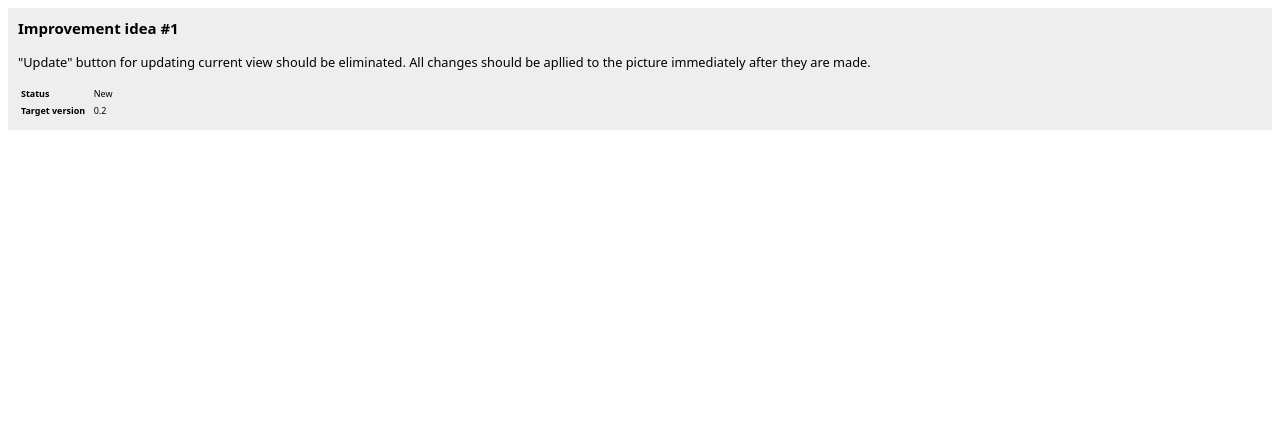
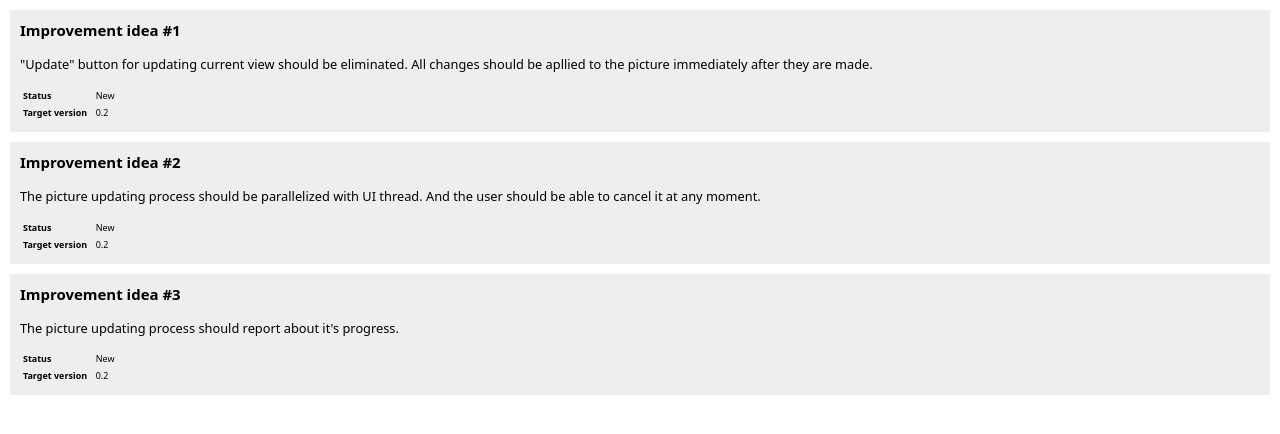
Before and after one commit to bigfatbrowncat/CatEye, a plain HTML site: page Tracking/ChangesPlan.html in a window 1280 px wide. Drawn offline with Linux system fonts and the light colour scheme.

Commit message:
Added two improvement ideas.

```diff
--- a/Tracking/ChangesPlan.html
+++ b/Tracking/ChangesPlan.html
@@ -2,11 +2,12 @@
 <head>
 	<title>Changes plan for CatEye project</title>
 	<style>
-		body { font-family: sans; font-size: 80% }
+		body { font-family: sans; font-size: 80%; margin: 0 }
 		table { font-family: sans; font-size: 70% }
-		div { -moz-border-radius: 5px; background-color: #eeeeee; padding: 10px }
+		div { -moz-border-radius: 5px; background-color: #eeeeee; padding: 10px; margin: 10px; }
 	</style>
 </head>
+
 <div>
 	<h3 style="margin-top: 0">Improvement idea #1</h3>
 	<p>"Update" button for updating current view should be eliminated. All changes should be apllied to the picture immediately after they are made.</p>
@@ -19,5 +20,30 @@
 		</tr>
 	</table>
 </div>
+<div>
+	<h3 style="margin-top: 0">Improvement idea #2</h3>
+	<p>The picture updating process should be parallelized with UI thread. And the user should be able to cancel it at any moment.</p>
+	<table>
+		<tr>
+			<td><b>Status</b></td><td>New</td>
+		</tr>
+		<tr>
+			<td><b>Target version &nbsp;</b></td><td>0.2</td>
+		</tr>
+	</table>
+</div>
+<div>
+	<h3 style="margin-top: 0">Improvement idea #3</h3>
+	<p>The picture updating process should report about it's progress.</p>
+	<table>
+		<tr>
+			<td><b>Status</b></td><td>New</td>
+		</tr>
+		<tr>
+			<td><b>Target version &nbsp;</b></td><td>0.2</td>
+		</tr>
+	</table>
+</div>
+
 </body>
 </html>
```
